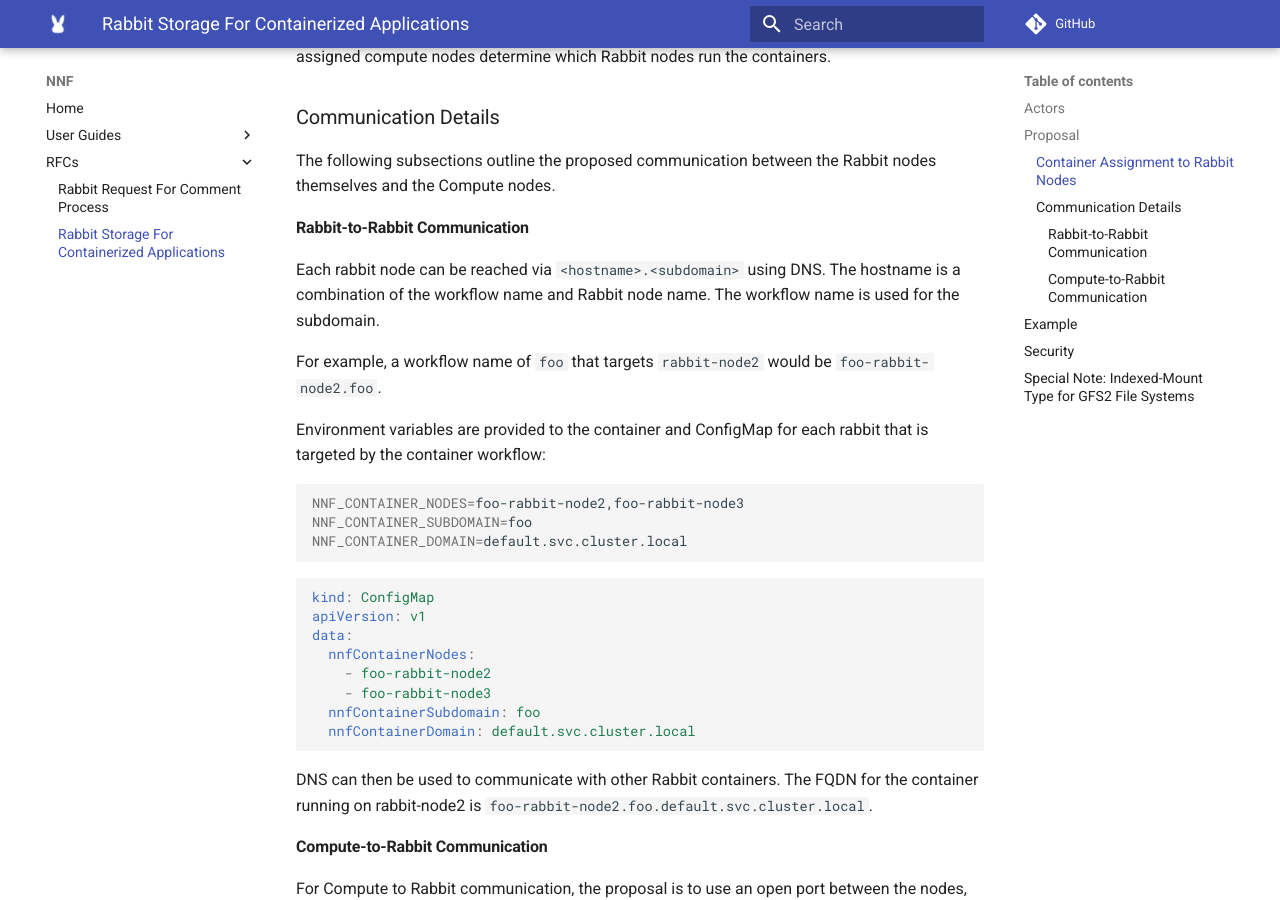
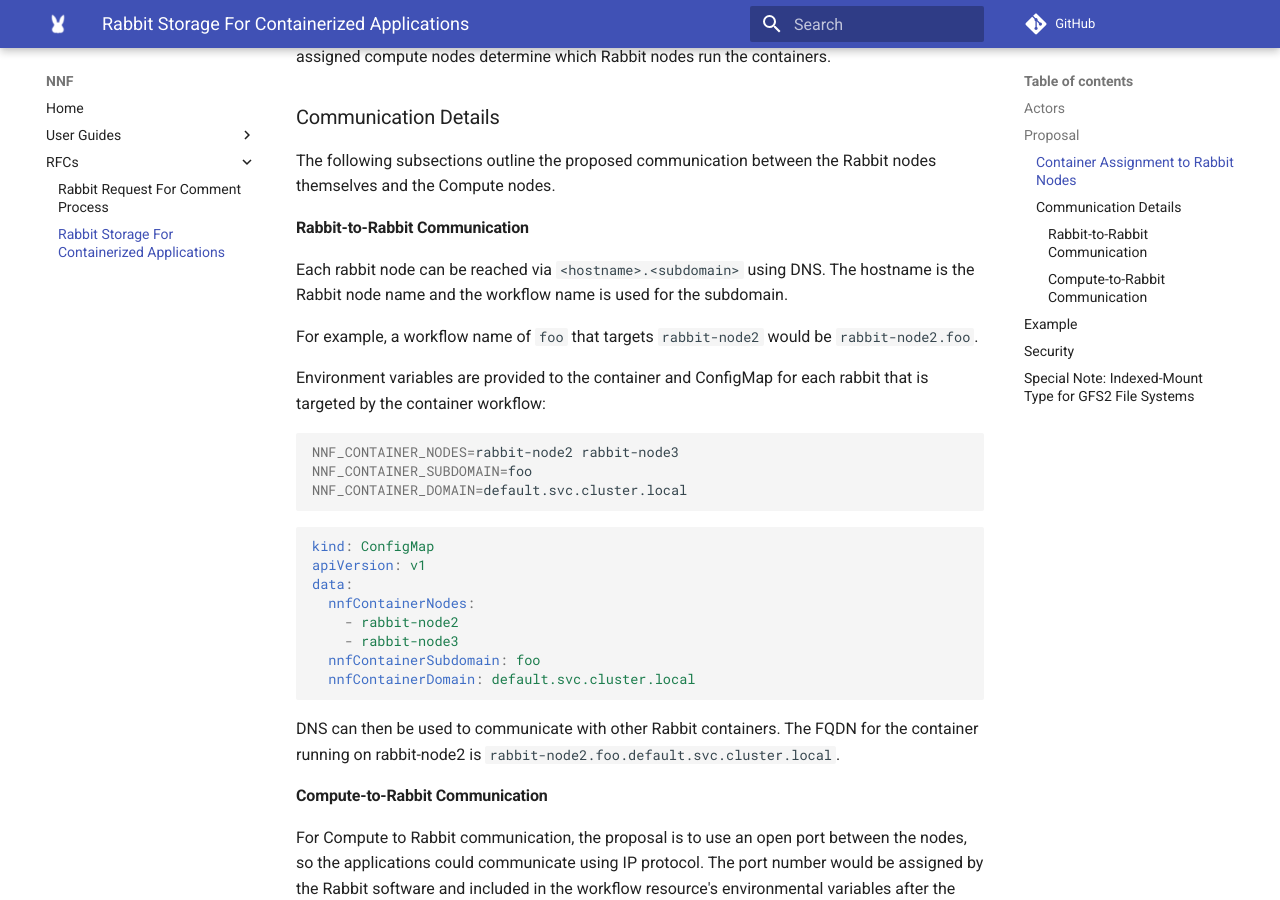
Before and after one commit to NearNodeFlash/NearNodeFlash.github.io, an MkDocs documentation site: the page built from docs/rfcs/0002/readme.md, in a window 1280 px wide and 900 px high, scrolled down 2251 px. Built offline with MkDocs 1.6.1 and Material for MkDocs 9.7.7, drawn with Linux system fonts in a browser that asks for light colours; comment, search, counter and statistics services are not loaded; some of the changed text lies outside the part shown.

Commit message:
Updated DNS hostnames/subdomains details + env vars
Signed-off-by: Blake Devcich <blake.devcich@hpe.com>

````diff
--- a/docs/rfcs/0002/readme.md
+++ b/docs/rfcs/0002/readme.md
@@ -63,14 +63,14 @@ The following subsections outline the proposed communication between the Rabbit
 
 #### Rabbit-to-Rabbit Communication
 
-Each rabbit node can be reached via `<hostname>.<subdomain>` using DNS. The hostname is a combination of the workflow name and Rabbit node name. The workflow name is used for the subdomain.
+Each rabbit node can be reached via `<hostname>.<subdomain>` using DNS. The hostname is the Rabbit node name and the workflow name is used for the subdomain.
 
-For example, a workflow name of `foo` that targets `rabbit-node2` would be `foo-rabbit-node2.foo`.
+For example, a workflow name of `foo` that targets `rabbit-node2` would be `rabbit-node2.foo`.
 
 Environment variables are provided to the container and ConfigMap for each rabbit that is targeted by the container workflow:
 
 ```shell
-NNF_CONTAINER_NODES=foo-rabbit-node2,foo-rabbit-node3
+NNF_CONTAINER_NODES=rabbit-node2 rabbit-node3
 NNF_CONTAINER_SUBDOMAIN=foo
 NNF_CONTAINER_DOMAIN=default.svc.cluster.local
 ```
@@ -80,13 +80,13 @@ kind: ConfigMap
 apiVersion: v1
 data:
   nnfContainerNodes:
-    - foo-rabbit-node2
-    - foo-rabbit-node3
+    - rabbit-node2
+    - rabbit-node3
   nnfContainerSubdomain: foo
   nnfContainerDomain: default.svc.cluster.local
 ```
 
-DNS can then be used to communicate with other Rabbit containers. The FQDN for the container running on rabbit-node2 is `foo-rabbit-node2.foo.default.svc.cluster.local`.
+DNS can then be used to communicate with other Rabbit containers. The FQDN for the container running on rabbit-node2 is `rabbit-node2.foo.default.svc.cluster.local`.
 
 #### Compute-to-Rabbit Communication
 
````
Also changed, not shown: other parts of docs/rfcs/0002/readme.md (+2 -2 lines).
